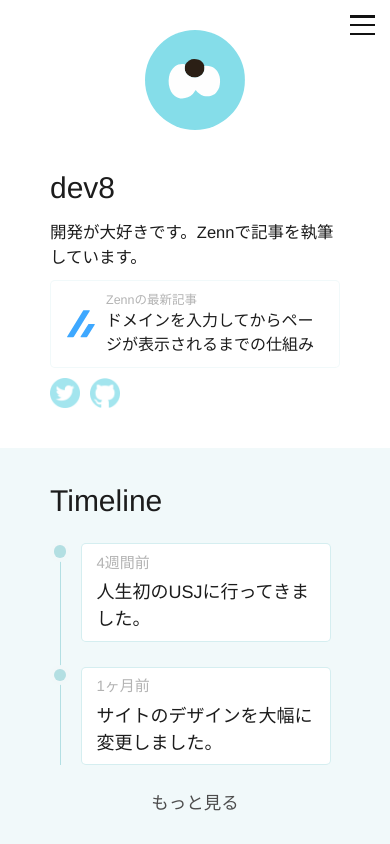
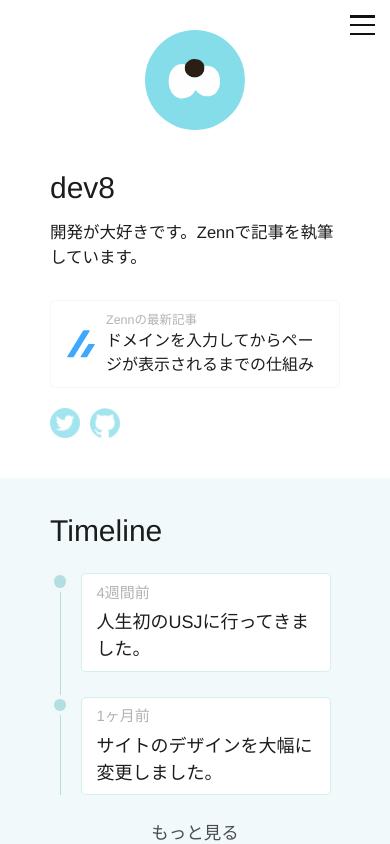
Before and after one commit to dev8-db/dev8-app, a Next.js app: page / in a window 390 px wide. Shown: the top 844 px of the page. Built offline with nearby package versions, Linux system fonts and the light colour scheme.

Commit message:
Update CSS

```diff
--- a/src/styles/styles.module.css
+++ b/src/styles/styles.module.css
@@ -561,18 +561,21 @@
         max-width: 275px;
         width: 275px;
     }
-    /* ___ layer ___ */
-    .info, .share, .timeline, .page_top, .writing, .contact, .zenn {
-        max-width: 500px;
-        margin: 0 auto;
-    }
     .flex {
         display: contents;
+    }
+    /* ___ layer ___ */
+    .timeline_list, .recent img, .recent p {
+        margin-left: 30px;
     }
 }
 @media only screen and (max-width: 400px) {
     .timeline_item {
         width: 250px;
+    }
+    /* ___ layer ___ */
+    .timeline_list, .recent img, .recent p {
+        margin-left: auto;
     }
 }
 
```
